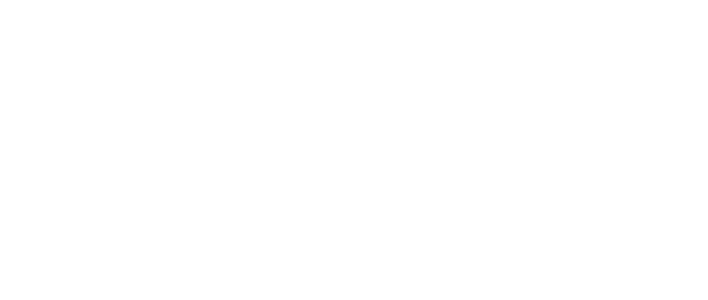
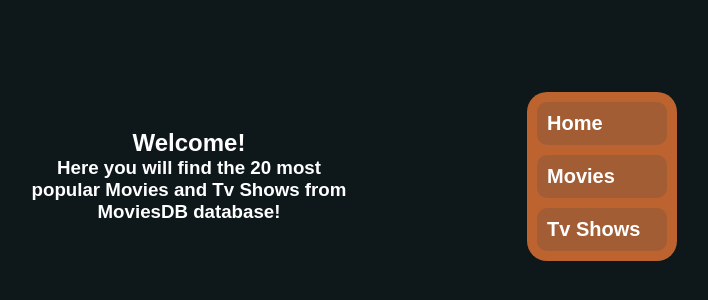
Before and after one commit to sophiacrds/Movies-api, a React (Create React App) app: page / in a window 1280 px wide. Before the commit this address had no page. Shown: the part 224-524 px from the top of the page, without its empty margins (318-1026 px from the left). Built offline with nearby package versions, Linux system fonts and the light colour scheme.

Commit message:
Projeto finalizado

```diff
--- a/src/pages/routes.js
+++ b/src/pages/routes.js
@@ -7,7 +7,7 @@
 	return (
 		<Router basemname={`/${process.env.PUBLIC_URL}`}>
 			<Routes>
-				<Route path="/Movies-api" element={<Home />} />
+				<Route path="/" element={<Home />} />
 				<Route path="movies" element={<MoviesPage />} />
 				<Route path="tvshows" element={<TvPage />} />
 			</Routes>
```
